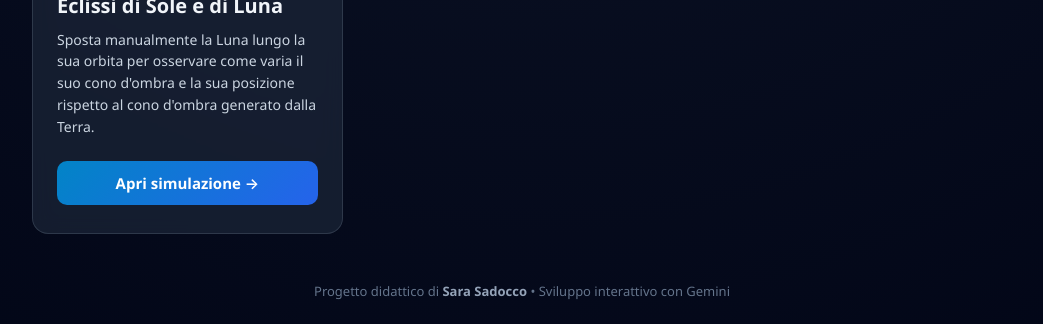
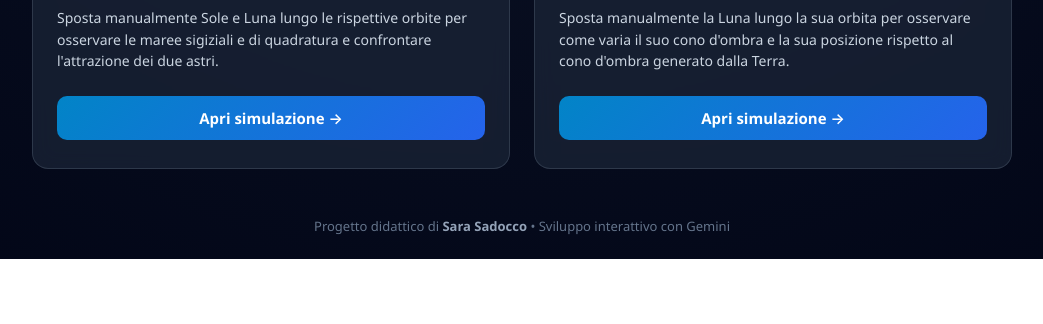
Before and after one commit to profsarasadocco-afk/terra, a plain HTML site: page index.html in a window 1280 px wide. Shown: the part 663-987 px from the top of the page, without its empty margins (118-1161 px from the left). After the commit the page ends 922 px from the top, so only its background shows below. Drawn offline with Linux system fonts and the light colour scheme.

Commit message:
Update index.html

```diff
--- a/index.html
+++ b/index.html
@@ -51,7 +51,7 @@
         }
         .grid {
             display: grid;
-            grid-template-columns: repeat(auto-fit, minmax(280px, 1fr));
+            grid-template-columns: repeat(auto-fit, minmax(360px, 1fr));
             gap: 24px;
             width: 100%;
             max-width: 980px;
```
